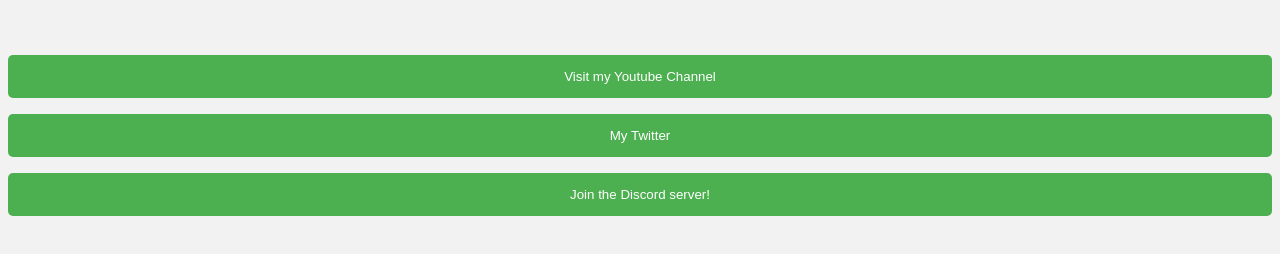
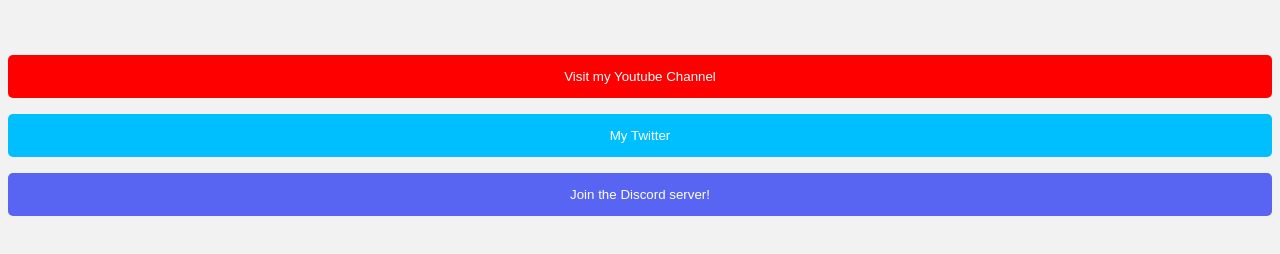
Before and after one commit to yoyoFSI/social-media-links, a plain HTML site: page index.html in a window 1280 px wide. Shown: the part 90-344 px from the top of the page. Drawn offline with Linux system fonts and the light colour scheme.

Commit message:
Update index.html

```diff
--- a/index.html
+++ b/index.html
@@ -75,12 +75,21 @@
 		.disc:hover{
 			box-shadow: 0 0 90px #5865f2;
 		}
+		.yut{
+			background-color: #FF0000;
+		}
+		.disc{
+			background-color: #5865f2;
+		}
+		.twit{
+			background-color: #00BFFF
+		}
 	</style>
 </head>
 <body>
 	<h1>My socials:</h1>
 	<div class="container">
-		<button onclick="window.open('https://www.youtube.com/@yoyofsi')">Visit my Youtube Channel</button>
+		<button class="yut" onclick="window.open('https://www.youtube.com/@yoyofsi')">Visit my Youtube Channel</button>
 		<button class="twit" onclick="window.open('https://twitter.com/yoyoFSI')">My Twitter</button>
 		<button class="disc" onclick="window.open('https://discord.gg/7B2qEergeK')">Join the Discord server!</button>
 	</div>
```
